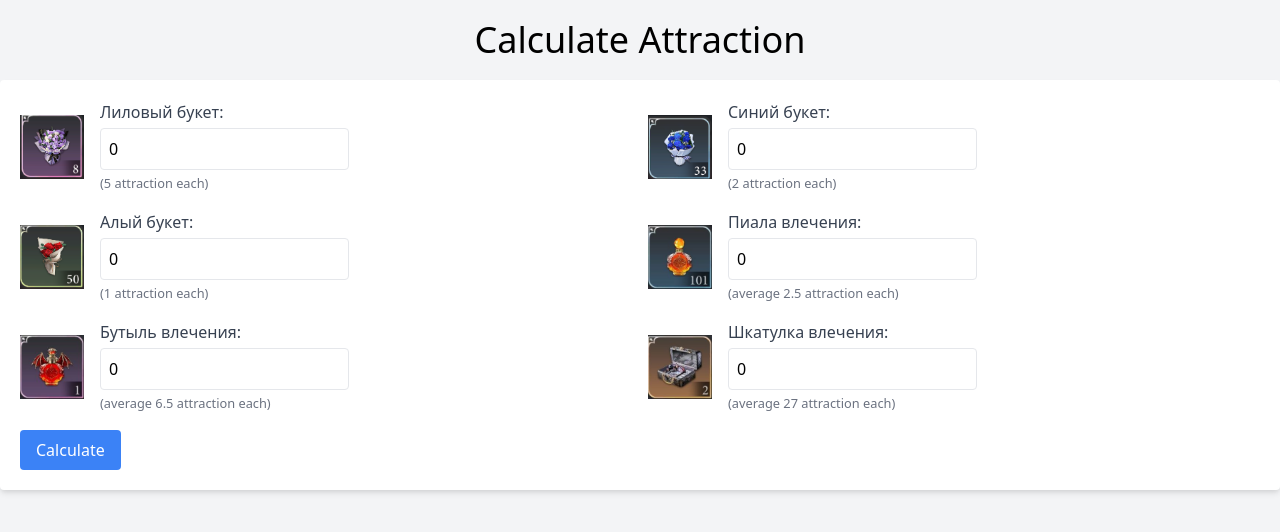
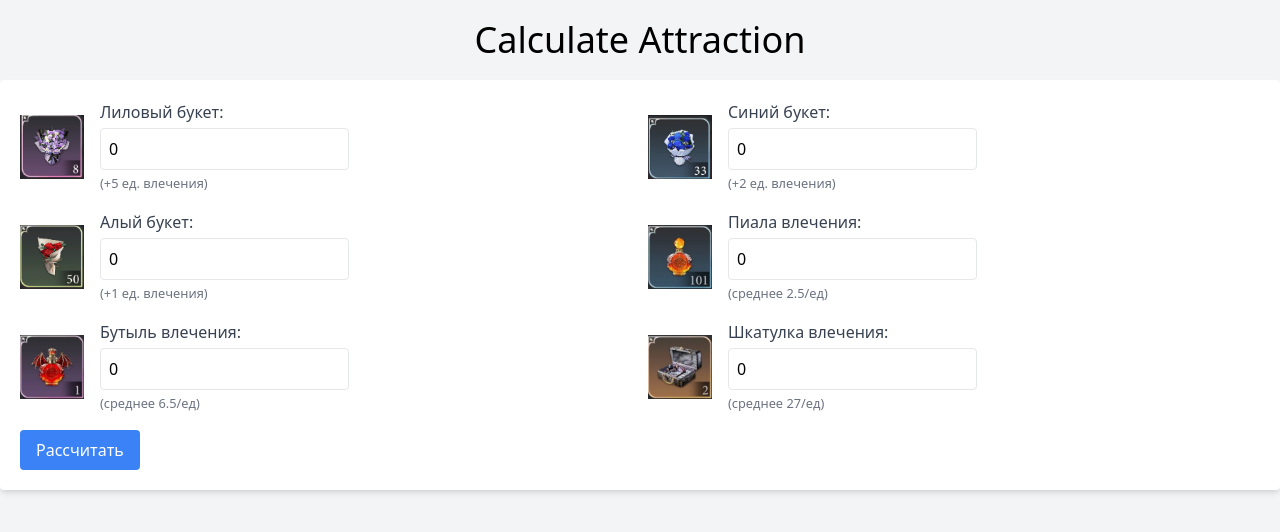
Before and after one commit to advokatb/vampire-resources-calculator, a Flask app: page /calculate-attraction in a window 1280 px wide. Shown: the top 532 px of the page. Run offline with Flask 3, Linux system fonts and the light colour scheme.

Commit message:
Small Cosmetics

```diff
--- a/templates/calculate_attraction.html
+++ b/templates/calculate_attraction.html
@@ -17,7 +17,7 @@
                     <div class="ml-4">
                         <label for="lilac_bouquet" class="block text-gray-700">Лиловый букет:</label>
                         <input type="number" name="lilac_bouquet" id="lilac_bouquet" class="mt-1 block w-full border rounded p-2" min="0" value="0">
-                        <small class="text-gray-500">(5 attraction each)</small>
+                        <small class="text-gray-500">(+5 ед. влечения)</small>
                     </div>
                 </div>
                 <div class="flex items-center">
@@ -25,47 +25,47 @@
                     <div class="ml-4">
                         <label for="blue_bouquet" class="block text-gray-700">Синий букет:</label>
                         <input type="number" name="blue_bouquet" id="blue_bouquet" class="mt-1 block w-full border rounded p-2" min="0" value="0">
-                        <small class="text-gray-500">(2 attraction each)</small>
+                        <small class="text-gray-500">(+2 ед. влечения)</small>
                     </div>
                 </div>
                 <div class="flex items-center">
                     <img src="{{ url_for('static', filename='images/red_bouquet.png') }}" alt="Алый букет" class="w-16 h-16">
                     <div class="ml-4">
-                        <label for="red_bouquet" class="block text-gray-700">Алый букет:</label>
+                        <label for="red_bouquet" class="block text-bold text-gray-700">Алый букет:</label>
                         <input type="number" name="red_bouquet" id="red_bouquet" class="mt-1 block w-full border rounded p-2" min="0" value="0">
-                        <small class="text-gray-500">(1 attraction each)</small>
+                        <small class="text-gray-500">(+1 ед. влечения)</small>
                     </div>
                 </div>
                 <div class="flex items-center">
                     <img src="{{ url_for('static', filename='images/attraction_bowl.png') }}" alt="Пиала влечения" class="w-16 h-16">
                     <div class="ml-4">
-                        <label for="attraction_bowl" class="block text-gray-700">Пиала влечения:</label>
+                        <label for="attraction_bowl" class="block text-bold text-gray-700">Пиала влечения:</label>
                         <input type="number" name="attraction_bowl" id="attraction_bowl" class="mt-1 block w-full border rounded p-2" min="0" value="0">
-                        <small class="text-gray-500">(average 2.5 attraction each)</small>
+                        <small class="text-gray-500">(среднее 2.5/ед)</small>
                     </div>
                 </div>
                 <div class="flex items-center">
                     <img src="{{ url_for('static', filename='images/attraction_bottle.png') }}" alt="Бутыль влечения" class="w-16 h-16">
                     <div class="ml-4">
-                        <label for="attraction_bottle" class="block text-gray-700">Бутыль влечения:</label>
+                        <label for="attraction_bottle" class="block text-bold text-gray-700">Бутыль влечения:</label>
                         <input type="number" name="attraction_bottle" id="attraction_bottle" class="mt-1 block w-full border rounded p-2" min="0" value="0">
-                        <small class="text-gray-500">(average 6.5 attraction each)</small>
+                        <small class="text-gray-500">(среднее 6.5/ед)</small>
                     </div>
                 </div>
                 <div class="flex items-center">
                     <img src="{{ url_for('static', filename='images/attraction_box.png') }}" alt="Шкатулка влечения" class="w-16 h-16">
                     <div class="ml-4">
-                        <label for="attraction_box" class="block text-gray-700">Шкатулка влечения:</label>
+                        <label for="attraction_box" class="block text-bold text-gray-700">Шкатулка влечения:</label>
                         <input type="number" name="attraction_box" id="attraction_box" class="mt-1 block w-full border rounded p-2" min="0" value="0">
-                        <small class="text-gray-500">(average 27 attraction each)</small>
+                        <small class="text-gray-500">(среднее 27/ед)</small>
                     </div>
                 </div>
             </div>
-            <button type="submit" class="bg-blue-500 text-white px-4 py-2 rounded mt-4">Calculate</button>
+            <button type="submit" class="bg-blue-500 text-white px-4 py-2 rounded mt-4">Рассчитать</button>
         </form>
         {% if total_attraction is not none %}
         <div class="mt-5 bg-green-100 p-5 rounded shadow-md">
-            <h2 class="text-2xl">Total Attraction: {{ total_attraction }}</h2>
+            <h2 class="text-2xl">Всего влечения: {{ total_attraction }}</h2>
         </div>
         {% endif %}
     </div>
```
Also changed, not shown: templates/index.html (+4 -5 lines), 1 other file.
